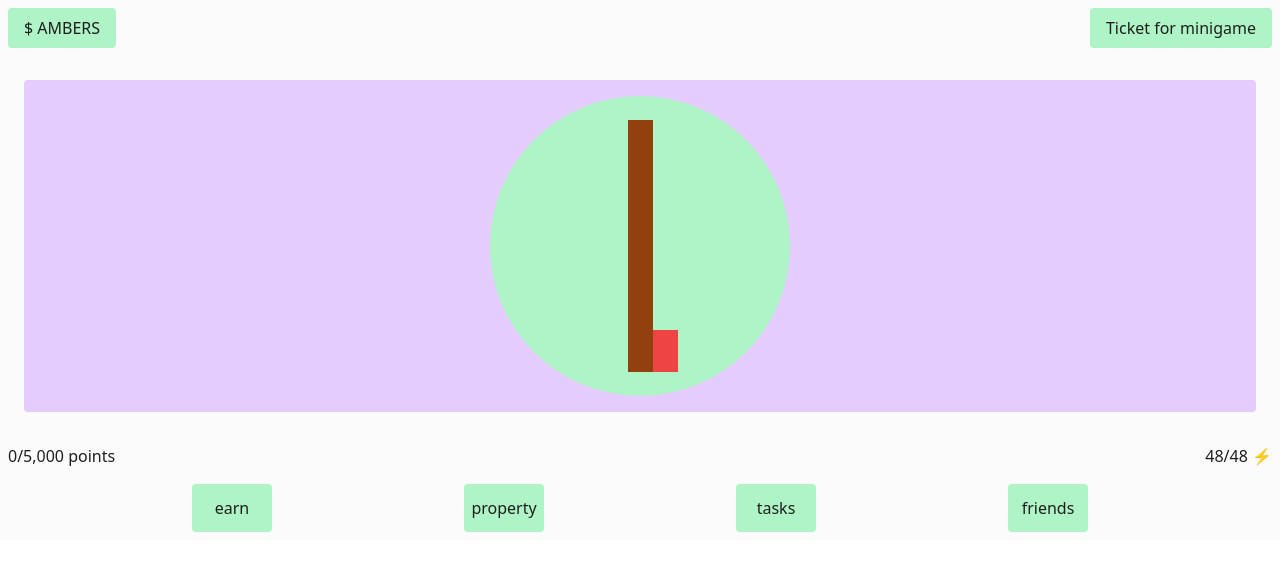
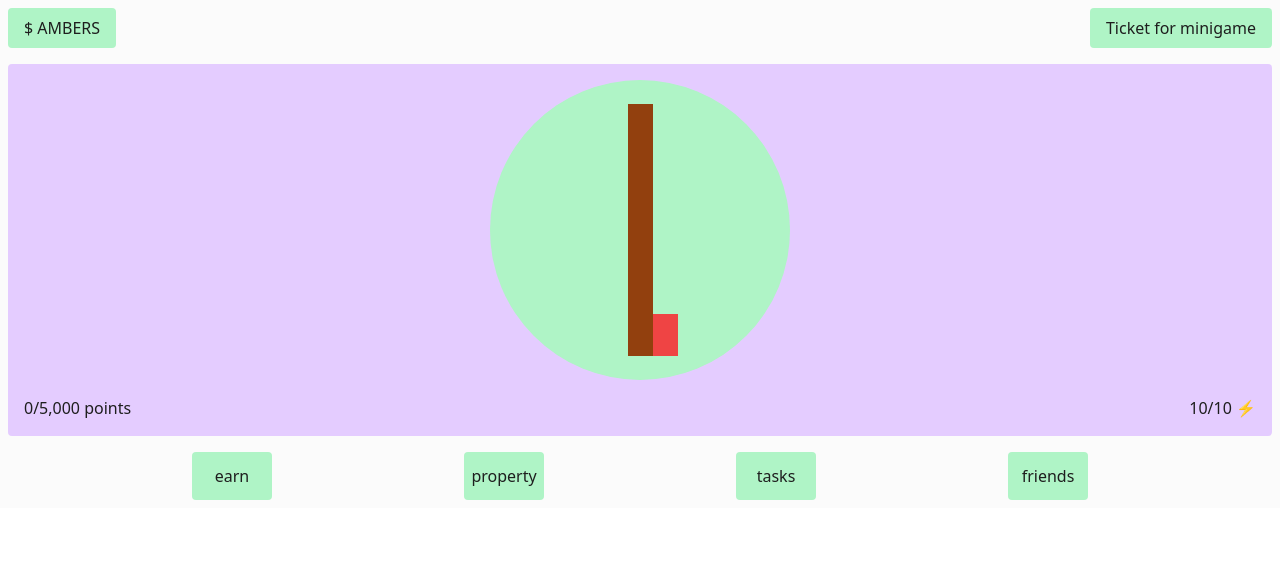
Before and after one commit to melonges/ambeaver-fronted, a React (Vite) app: page /earn in a window 1280 px wide. Shown: the top 570 px of the page. Built offline with nearby package versions, Linux system fonts and the light colour scheme.

Commit message:
feat: add OverEnergyArea

```diff
--- /dev/null
+++ b/src/modules/earn-game/components/OverEnergyArea.tsx
@@ -0,0 +1,23 @@
+import StumpImage from "@/modules/common/assets/stump.png";
+import { STORE_PAGE_PATH } from "@/modules/store/routes/constants";
+import { Link } from "react-router-dom";
+
+export const OverEnergyArea = () => {
+  return (
+    <div className="h-full flex flex-col justify-between items-center py-4">
+      <div className="w-8/12">
+        <p className="bg-secondary p-2 rounded border-2 border-secondary-border">
+          click limit is over you can restore it and play more
+        </p>
+        <Link
+          to={STORE_PAGE_PATH}
+          className="text-white border-2 border-secondary-darken-broder bg-secondary-darken rounded py-2 px-4 -mt-4"
+        >
+          spend 12 ⚡
+        </Link>
+      </div>
+
+      <img className="w-1/2" src={StumpImage} alt="stump" />
+    </div>
+  );
+};
--- a/src/modules/earn-game/pages/EarnGamePage.tsx
+++ b/src/modules/earn-game/pages/EarnGamePage.tsx
@@ -4,11 +4,20 @@ import { STORE_PAGE_PATH } from "@/modules/store/routes/constants";
 import { useCallback, useState } from "react";
 import { Link } from "react-router-dom";
 import { GameArea } from "../components/GameArea";
+import { OverEnergyArea } from "../components/OverEnergyArea";
+
+const MAX_ENERGY = 10;
 
 export const EarnGamePage = () => {
   const [points, setPoints] = useState(0);
+  const [energy, setEnergy] = useState(MAX_ENERGY);
 
-  const incPoint = useCallback(() => setPoints((points) => points + 1), []);
+  const energyIsOver = energy <= 0;
+
+  const incPoint = useCallback(() => {
+    setPoints((points) => points + 1);
+    setEnergy((energy) => energy - 1);
+  }, []);
 
   return (
     <>
@@ -24,13 +33,17 @@ export const EarnGamePage = () => {
         </Link>
       </div>
 
-      <div className="text-center flex-grow flex items-center justify-center bg-game-bg m-4 p-4 rounded">
-        <GameArea incPoint={incPoint} />
-      </div>
+      <div className="text-center flex-grow flex flex-col items-center justify-center bg-game-bg p-4 rounded">
+        <div className="h-full flex items-center">
+          {energyIsOver ? <OverEnergyArea /> : <GameArea incPoint={incPoint} />}
+        </div>
 
-      <div className="flex justify-between mt-4">
-        <p>{points}/5,000 points</p>
-        <Link to={STORE_PAGE_PATH}>48/48 ⚡</Link>
+        <div className="w-full flex justify-between mt-4">
+          <p>{points}/5,000 points</p>
+          <Link to={STORE_PAGE_PATH}>
+            {energy}/{MAX_ENERGY} ⚡
+          </Link>
+        </div>
       </div>
     </>
   );
--- a/tailwind.config.js
+++ b/tailwind.config.js
@@ -12,6 +12,8 @@ export default {
         secondary: "#bde3ff",
         "secondary-border": "#22b4ff",
         disabled: "#e6e6e6",
+        "secondary-darken": "#0d99ff",
+        "secondary-darken-broder": "#0059b9",
       },
       screens: {
         xs: "380px",
```
Also changed, not shown: src/modules/common/assets/stump.png (added).
